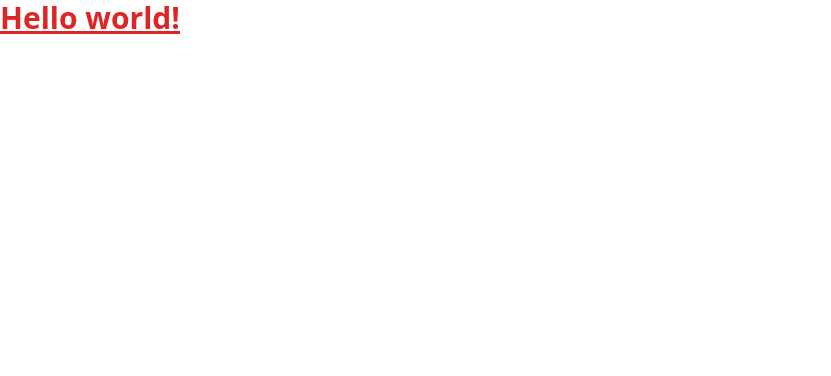
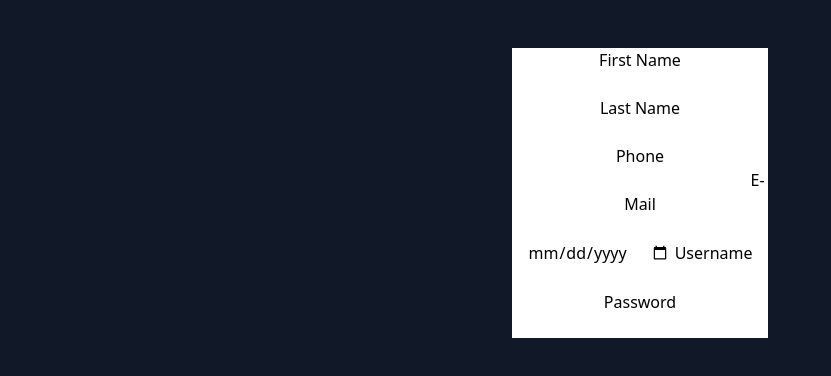
Before and after one commit to ArcaneOracle/user-registration-form, a website: page src/index.html in a window 1280 px wide. Shown: the whole page, without its empty margins (0-831 px from the left). Drawn offline with Linux system fonts and the light colour scheme.

Commit message:
Added Basic Layout Elements
Added basic elements used in the registration form.

```diff
--- a/src/index.html
+++ b/src/index.html
@@ -1,13 +1,48 @@
 <!doctype html>
 <html>
+
 <head>
   <meta charset="UTF-8">
   <meta name="viewport" content="width=device-width, initial-scale=1.0">
   <link href="output.css" rel="stylesheet">
 </head>
-<body>
-  <h1 class="text-3xl font-bold underline text-red-600">
-    Hello world!
-  </h1>
+
+<body class="bg-gray-900 m-12">
+  <div class="bg-white text-center w-64 m-auto">
+    <label>
+      First Name
+      <input type="text" required>
+    </label>
+
+    <label>
+      Last Name
+      <input type="text" required>
+    </label>
+
+    <label>
+      Phone
+      <input type="tel" required>
+    </label>
+
+    <label>
+      E-Mail
+      <input type="text" required>
+    </label>
+
+    <input type="date" required>
+
+    <label>
+      Username
+      <input type="text" required>
+    </label>
+
+    <label>
+      Password
+      <input type="text" required>
+    </label>
+
+    <input type="submit" value="">
+  </div>
 </body>
+
 </html>
```
Also changed, not shown: src/output.css.
